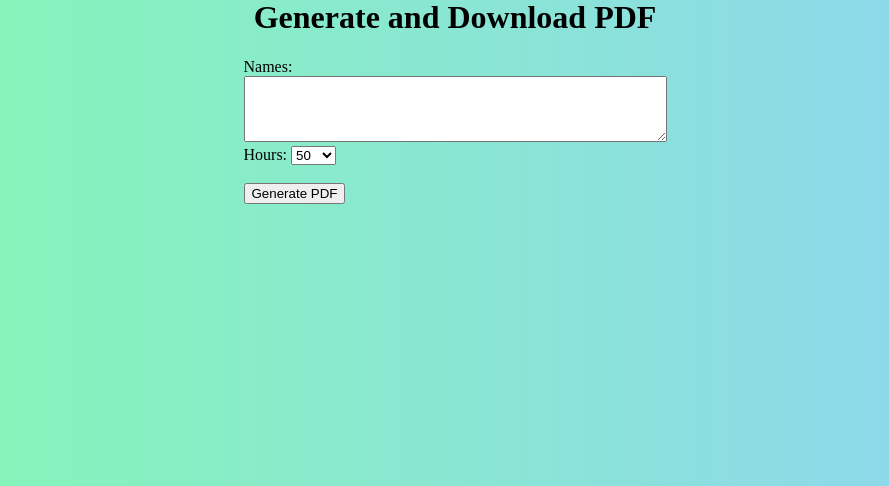
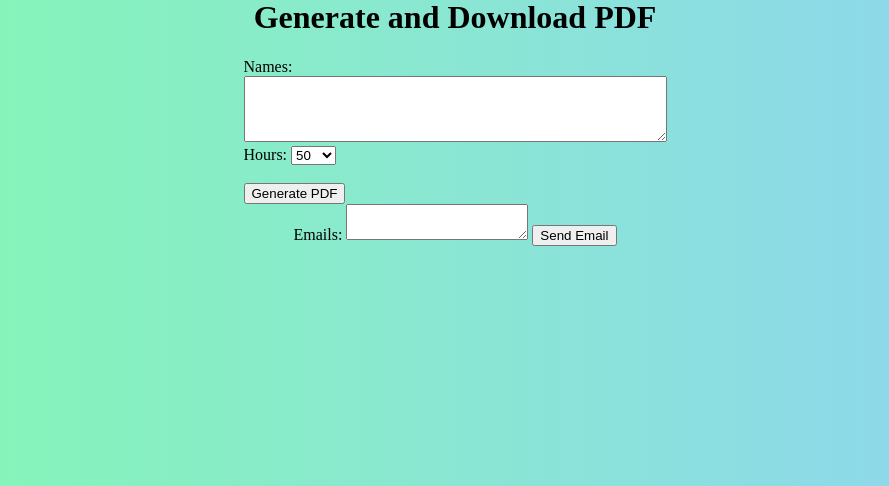
Before and after one commit to Instilt-Educate/Certificate-Generator, a Flask app: page / in a window 1280 px wide. Shown: the part 140-626 px from the top of the page, without its empty margins (195-1084 px from the left). Run offline with Flask 3, Linux system fonts and the light colour scheme.

Commit message:
Email-sending

```diff
--- a/app.py
+++ b/app.py
@@ -1,12 +1,20 @@
 from flask import Flask, send_file, request, render_template, flash
 from PIL import Image, ImageFont, ImageDraw
 from datetime import datetime
+from flask_mail import Mail, Message
 from zipfile import ZipFile
 from io import BytesIO
 
 app = Flask(__name__)
 app.secret_key = "secret1"
 
+mail = Mail(app)
+app.config['MAIL_SERVER']='smtp.gmail.com'
+app.config['MAIL_PORT'] = 465
+app.config['MAIL_USERNAME'] = 'edu@instilt.com'
+app.config['MAIL_PASSWORD'] = 'Children@123'
+app.config['MAIL_USE_TLS'] = False
+app.config['MAIL_USE_SSL'] = True
 
 def generate_certificate(name, hours, title_size=110):
     if len(name) > 18:
@@ -43,6 +51,7 @@ def index():  # put application's code here
     return render_template("index.html")
 
 
+
 @app.route('/generate-pdf', methods=["POST"])
 def gen():
     if request.method == 'POST':
@@ -55,6 +64,7 @@ def gen():
             return render_template("index.html")
 
         file_list = []
+
         if len(names) > 1:
             for name in names:
                 cert = generate_certificate(name, int(hours))
@@ -68,7 +78,16 @@ def gen():
             return send_file(cert, as_attachment=True, download_name=f"{names[0]} {hours} Hour Certificate.pdf")
     else:
         return render_template("index.html")
-
+@app.route('/send-email',methods=["POST"])
+def send_email():
+    if request.method == 'POST':
+        emails =request.form.get("email")
+        msg = Message('Hello', sender = 'edu@instilt.com', recipients = ["{emails}"] )
+        msg.body = "This is the email body"
+        mail.send(msg)
+        return 'Email Sent successfuly!'
+    else:
+        return render_template("index.html")
 
 if __name__ == '__main__':
     app.run()
--- a/templates/index.html
+++ b/templates/index.html
@@ -17,6 +17,7 @@
             <br>
             <textarea id="name" name="name" rows="4" cols="50"></textarea>
             <br>
+
             <label for="hours">Hours:</label>
             <select name="hours" id="hours">
               <option label="50" selected="selected">50</option>
@@ -34,6 +35,12 @@
             <br>
             <input type="submit" value="Generate PDF">
         </form>
+        <form method="POST" action="/send-email">
+            <label for="Emails">Emails:</label>
+            <textarea id="email" name="email"></textarea>
+            <input type="submit" value="Send Email">
+        </form>
+
     </div>
 </body>
 </html>
```
